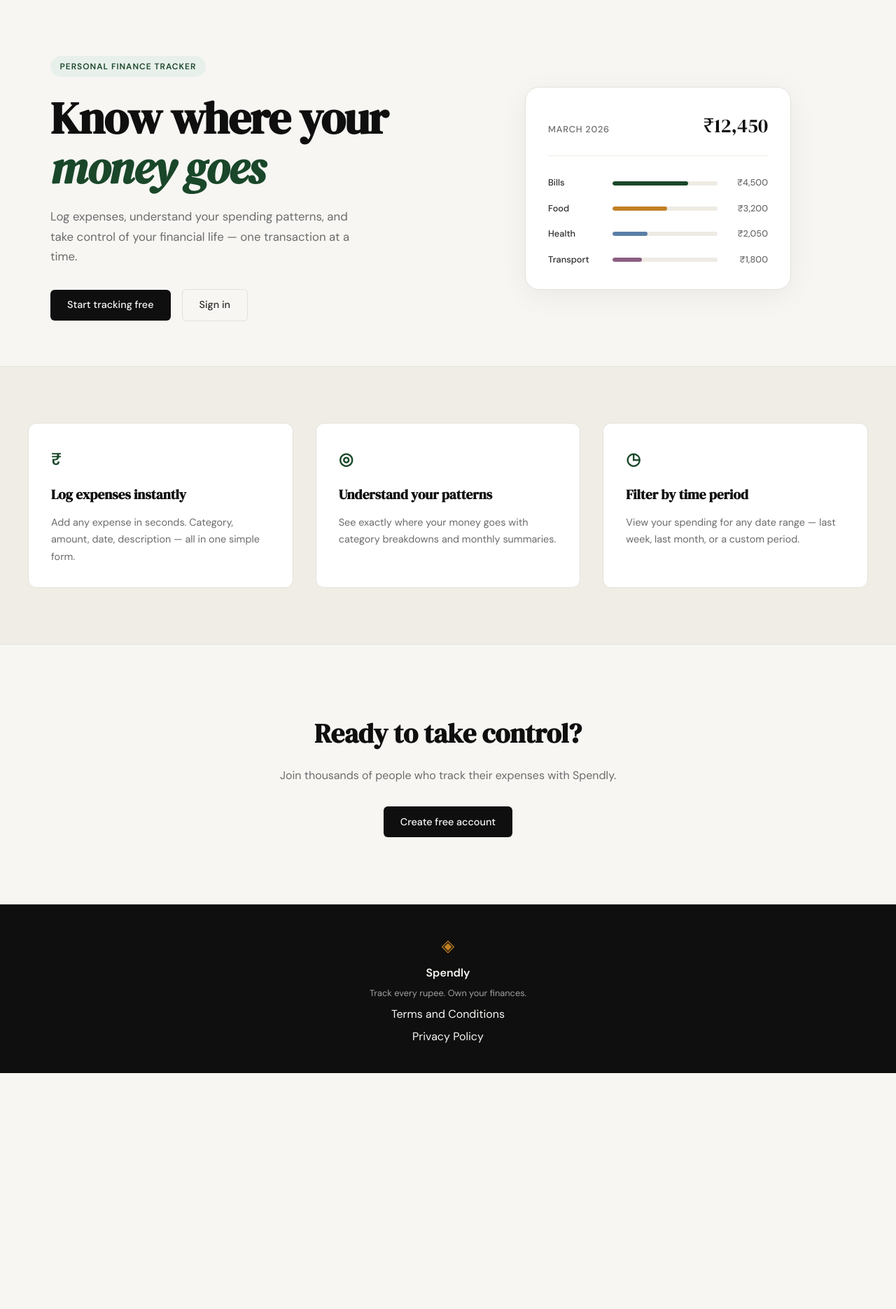
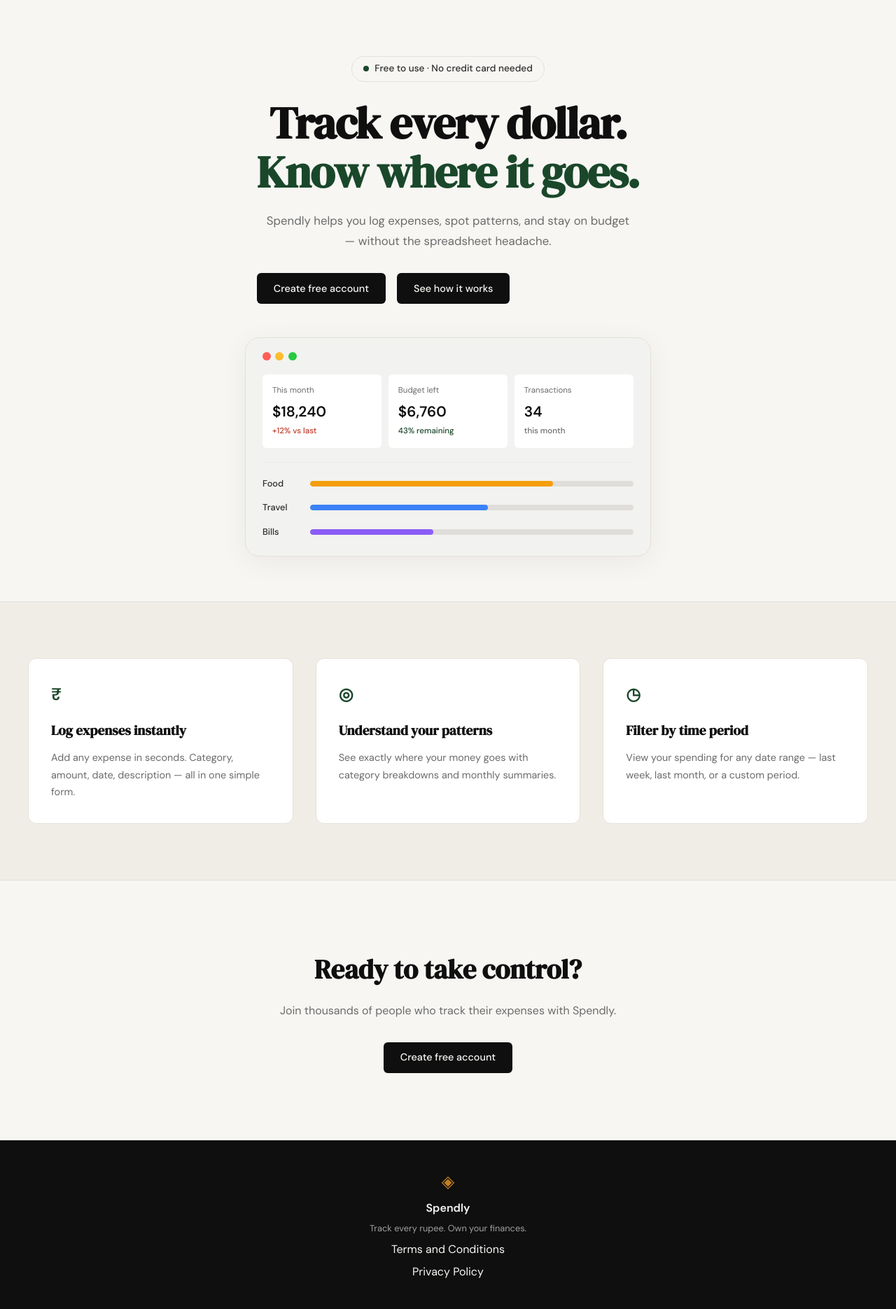
Before and after one commit to nupurjoshi4545/spendly, a Flask app: page / in a window 1280 px wide. Shown: the part 61-1931 px from the top of the page at 70% size. Before the commit the page ends 1594 px from the top, so only its background shows below. Run offline with Flask 3, Linux system fonts and the light colour scheme.

Commit message:
landing: redesign hero section to match mockup

```diff
--- a/app.py
+++ b/app.py
@@ -25,6 +25,11 @@ def login():
 @app.route("/terms")
 def terms():
     return render_template("terms.html")
+
+
+@app.route("/privacy")
+def privacy():
+    return render_template("privacy.html")
 
 
 # ------------------------------------------------------------------ #
--- a/static/css/style.css
+++ b/static/css/style.css
@@ -125,25 +125,35 @@ a { color: inherit; text-decoration: none; }
 
 .hero {
     padding: 5rem 2rem 4rem;
-    display: grid;
-    grid-template-columns: 1fr 1fr;
-    gap: 4rem;
+    display: flex;
+    flex-direction: column;
     align-items: center;
+    text-align: center;
+    gap: 3rem;
     max-width: var(--max-width);
     margin: 0 auto;
 }
 
 .hero-badge {
-    display: inline-block;
-    background: var(--accent-light);
-    color: var(--accent);
-    font-size: 0.75rem;
-    font-weight: 600;
-    letter-spacing: 0.08em;
-    text-transform: uppercase;
-    padding: 0.35rem 0.85rem;
+    display: inline-flex;
+    align-items: center;
+    gap: 0.5rem;
+    background: transparent;
+    color: var(--ink-soft);
+    font-size: 0.85rem;
+    font-weight: 500;
+    padding: 0.4rem 1rem;
     border-radius: 999px;
+    border: 1px solid var(--border);
     margin-bottom: 1.5rem;
+}
+
+.hero-badge-dot {
+    width: 8px;
+    height: 8px;
+    background: var(--accent);
+    border-radius: 50%;
+    flex-shrink: 0;
 }
 
 .hero-title {
@@ -155,8 +165,8 @@ a { color: inherit; text-decoration: none; }
     margin-bottom: 1.25rem;
 }
 
-.hero-title em {
-    font-style: italic;
+.hero-title-accent {
+    font-style: normal;
     color: var(--accent);
 }
 
@@ -164,8 +174,8 @@ a { color: inherit; text-decoration: none; }
     font-size: 1.05rem;
     color: var(--ink-muted);
     line-height: 1.7;
-    max-width: 460px;
-    margin-bottom: 2rem;
+    max-width: 520px;
+    margin: 0 auto 2rem;
 }
 
 .hero-actions {
@@ -181,17 +191,72 @@ a { color: inherit; text-decoration: none; }
 .hero-visual {
     display: flex;
     justify-content: center;
+    width: 100%;
 }
 
 .mock-card {
-    background: var(--paper-card);
+    background: #f2f2f0;
     border: 1px solid var(--border);
     border-radius: var(--radius-lg);
-    padding: 2rem;
+    padding: 1.25rem 1.5rem 1.5rem;
     width: 100%;
-    max-width: 380px;
+    max-width: 580px;
     box-shadow: 0 8px 40px rgba(0,0,0,0.06);
 }
+
+.mock-card-dots {
+    display: flex;
+    gap: 0.4rem;
+    margin-bottom: 1.25rem;
+}
+
+.dot {
+    width: 12px;
+    height: 12px;
+    border-radius: 50%;
+}
+
+.dot-red { background: #ff5f57; }
+.dot-yellow { background: #febc2e; }
+.dot-green-dot { background: #28c840; }
+
+.mock-stats {
+    display: grid;
+    grid-template-columns: repeat(3, 1fr);
+    gap: 0.6rem;
+    margin-bottom: 1.25rem;
+}
+
+.mock-stat-box {
+    background: var(--paper-card);
+    border-radius: var(--radius-sm);
+    padding: 0.875rem;
+    display: flex;
+    flex-direction: column;
+    gap: 0.2rem;
+    text-align: left;
+}
+
+.mock-stat-label {
+    font-size: 0.72rem;
+    color: var(--ink-muted);
+    font-weight: 400;
+}
+
+.mock-stat-value {
+    font-size: 1.3rem;
+    font-weight: 700;
+    color: var(--ink);
+}
+
+.mock-stat-change {
+    font-size: 0.72rem;
+    font-weight: 500;
+}
+
+.mock-stat-change.negative { color: var(--danger); }
+.mock-stat-change.positive { color: var(--accent); }
+.mock-stat-change.neutral { color: var(--ink-muted); }
 
 .mock-card-header {
     display: flex;
@@ -216,11 +281,17 @@ a { color: inherit; text-decoration: none; }
     color: var(--ink);
 }
 
-.mock-bars { display: flex; flex-direction: column; gap: 1rem; }
+.mock-bars {
+    display: flex;
+    flex-direction: column;
+    gap: 0.875rem;
+    border-top: 1px solid var(--border-soft);
+    padding-top: 1.25rem;
+}
 
 .mock-bar-row {
     display: grid;
-    grid-template-columns: 80px 1fr 60px;
+    grid-template-columns: 56px 1fr;
     align-items: center;
     gap: 0.75rem;
 }
@@ -229,11 +300,12 @@ a { color: inherit; text-decoration: none; }
     font-size: 0.8rem;
     font-weight: 500;
     color: var(--ink-soft);
+    text-align: left;
 }
 
 .mock-bar-track {
-    height: 6px;
-    background: var(--border-soft);
+    height: 8px;
+    background: #e0deda;
     border-radius: 999px;
     overflow: hidden;
 }
@@ -245,9 +317,9 @@ a { color: inherit; text-decoration: none; }
     transition: width 0.6s ease;
 }
 
-.mock-bar-2 { background: var(--accent-2); }
-.mock-bar-3 { background: #5b7fa6; }
-.mock-bar-4 { background: #8b5e83; }
+.mock-bar-food { background: #f59e0b; }
+.mock-bar-travel { background: #3b82f6; }
+.mock-bar-bills { background: #8b5cf6; }
 
 .mock-amt {
     font-size: 0.8rem;
@@ -565,14 +637,9 @@ a { color: inherit; text-decoration: none; }
 /* ------------------------------------------------------------------ */
 
 @media (max-width: 900px) {
-    .hero {
-        grid-template-columns: 1fr;
-        text-align: center;
-    }
-
     .hero-subtitle { max-width: 100%; }
     .hero-actions { justify-content: center; }
-    .hero-visual { display: none; }
+    .mock-stats { grid-template-columns: 1fr; }
 
     .features-inner { grid-template-columns: 1fr; }
 }
--- a/templates/base.html
+++ b/templates/base.html
@@ -35,7 +35,7 @@
             <span class="footer-name">Spendly</span>
             <p class="footer-copy">Track every rupee. Own your finances.</p>
             <p><a href="/terms">Terms and Conditions</a> </p>
-            <p><a href="/privacy">Privacy Policy</a></p>
+            <p><a href="{{ url_for('privacy') }}">Privacy Policy</a></p>
         </div>
     </footer>
 
--- a/templates/landing.html
+++ b/templates/landing.html
@@ -6,55 +6,62 @@
 
 <section class="hero">
     <div class="hero-inner">
-        <div class="hero-badge">Personal Finance Tracker</div>
+        <div class="hero-badge"><span class="hero-badge-dot"></span>Free to use · No credit card needed</div>
         <h1 class="hero-title">
-            Know where your<br>
-            <em>money goes</em>
+            Track every dollar.<br>
+            <span class="hero-title-accent">Know where it goes.</span>
         </h1>
         <p class="hero-subtitle">
-            Log expenses, understand your spending patterns,
-            and take control of your financial life —
-            one transaction at a time.
+            Spendly helps you log expenses, spot patterns, and stay
+            on budget — without the spreadsheet headache.
         </p>
         <div class="hero-actions">
-            <a href="{{ url_for('register') }}" class="btn-primary">Start tracking free</a>
-            <a href="{{ url_for('login') }}" class="btn-ghost">Sign in</a>
+            <a href="{{ url_for('register') }}" class="btn-primary">Create free account</a>
+            <a href="{{ url_for('login') }}" class="btn-primary">See how it works</a>
         </div>
     </div>
     <div class="hero-visual">
         <div class="mock-card">
-            <div class="mock-card-header">
-                <span class="mock-label">March 2026</span>
-                <span class="mock-total">₹12,450</span>
+            <div class="mock-card-dots">
+                <span class="dot dot-red"></span>
+                <span class="dot dot-yellow"></span>
+                <span class="dot dot-green-dot"></span>
+            </div>
+            <div class="mock-stats">
+                <div class="mock-stat-box">
+                    <span class="mock-stat-label">This month</span>
+                    <span class="mock-stat-value">$18,240</span>
+                    <span class="mock-stat-change negative">+12% vs last</span>
+                </div>
+                <div class="mock-stat-box">
+                    <span class="mock-stat-label">Budget left</span>
+                    <span class="mock-stat-value">$6,760</span>
+                    <span class="mock-stat-change positive">43% remaining</span>
+                </div>
+                <div class="mock-stat-box">
+                    <span class="mock-stat-label">Transactions</span>
+                    <span class="mock-stat-value">34</span>
+                    <span class="mock-stat-change neutral">this month</span>
+                </div>
             </div>
             <div class="mock-bars">
                 <div class="mock-bar-row">
+                    <span class="mock-cat">Food</span>
+                    <div class="mock-bar-track">
+                        <div class="mock-bar mock-bar-food" style="width: 75%"></div>
+                    </div>
+                </div>
+                <div class="mock-bar-row">
+                    <span class="mock-cat">Travel</span>
+                    <div class="mock-bar-track">
+                        <div class="mock-bar mock-bar-travel" style="width: 55%"></div>
+                    </div>
+                </div>
+                <div class="mock-bar-row">
                     <span class="mock-cat">Bills</span>
                     <div class="mock-bar-track">
-                        <div class="mock-bar" style="width: 72%"></div>
+                        <div class="mock-bar mock-bar-bills" style="width: 38%"></div>
                     </div>
-                    <span class="mock-amt">₹4,500</span>
-                </div>
-                <div class="mock-bar-row">
-                    <span class="mock-cat">Food</span>
-                    <div class="mock-bar-track">
-                        <div class="mock-bar mock-bar-2" style="width: 52%"></div>
-                    </div>
-                    <span class="mock-amt">₹3,200</span>
-                </div>
-                <div class="mock-bar-row">
-                    <span class="mock-cat">Health</span>
-                    <div class="mock-bar-track">
-                        <div class="mock-bar mock-bar-3" style="width: 33%"></div>
-                    </div>
-                    <span class="mock-amt">₹2,050</span>
-                </div>
-                <div class="mock-bar-row">
-                    <span class="mock-cat">Transport</span>
-                    <div class="mock-bar-track">
-                        <div class="mock-bar mock-bar-4" style="width: 28%"></div>
-                    </div>
-                    <span class="mock-amt">₹1,800</span>
                 </div>
             </div>
         </div>
```
Also changed, not shown: templates/privacy.html (added, +44 -0 lines).
